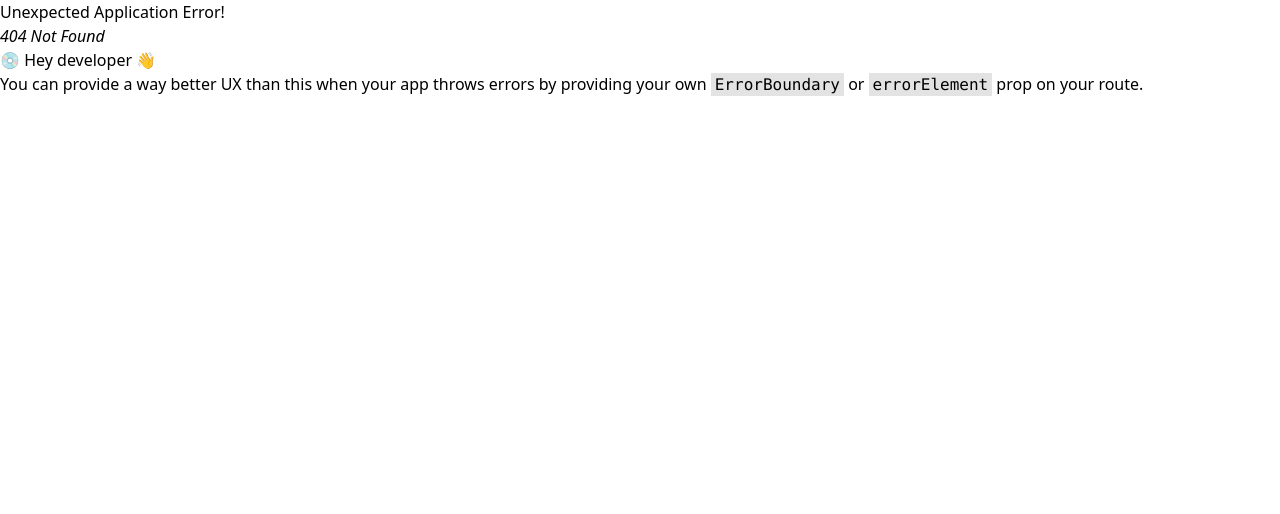
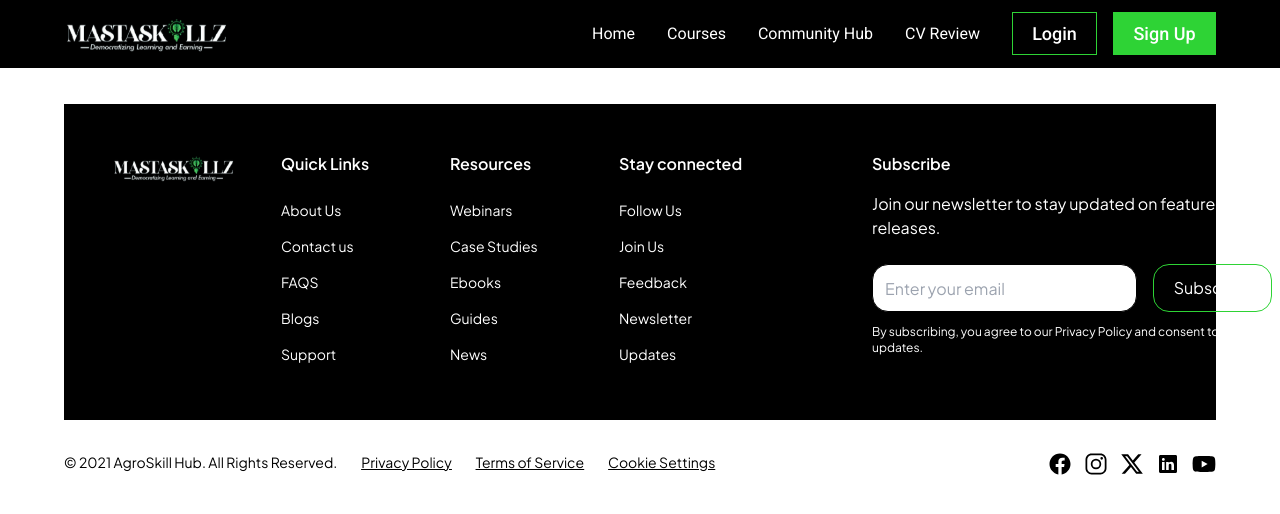
Before and after one commit to Thoobi/AgroskillHub, a React (Vite) app: page /review in a window 1280 px wide. Before the commit this address had no page. Shown: the top 514 px of the page. Built offline with nearby package versions, Linux system fonts and the light colour scheme.

Commit message:
feat: adds the privacy policy and terms of service pages

```diff
--- a/src/components/static/Navbar.tsx
+++ b/src/components/static/Navbar.tsx
@@ -18,8 +18,8 @@ const navLinks = [
     href: "/community",
   },
   {
-    name: "About Us",
-    // href: "/about",
+    name: "CV Review",
+    href: "/review",
   },
 ];
 const Navbar = () => {
--- /dev/null
+++ b/src/pages/CReview.tsx
@@ -0,0 +1,5 @@
+const CReview = () => {
+  return <div>Yellow</div>;
+};
+
+export default CReview;
--- a/src/pages/Terms.tsx
+++ b/src/pages/Terms.tsx
@@ -1,4 +1,4 @@
-import React, { useState, useEffect } from "react";
+import { useState, useEffect } from "react";
 
 const TermsOfService = () => {
   useEffect(() => {
--- a/src/routes/Mainroutes.tsx
+++ b/src/routes/Mainroutes.tsx
@@ -7,6 +7,7 @@ import CommunityLanding from "../pages/CommunityLanding";
 import Courses from "../pages/Courses";
 import Terms from "../pages/Terms";
 import Privacy from "../pages/PrivacyPolicy";
+import CReview from "../pages/CReview";
 
 export const routes = createBrowserRouter([
   {
@@ -44,6 +45,10 @@ export const routes = createBrowserRouter([
         path: "/privacy",
         element: <Privacy />,
       },
+      {
+        path: "/review",
+        element: <CReview />,
+      },
     ],
   },
 ]);
```
